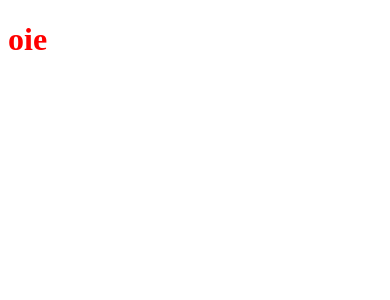
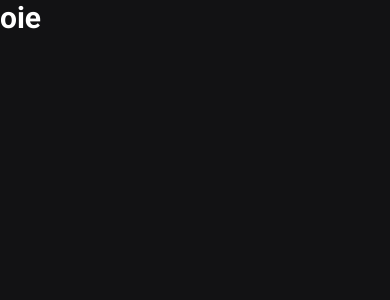
Before and after one commit to jeffersonbraster/blog-news, a Next.js app: page / in a window 390 px wide. Shown: the top 300 px of the page. Built offline with nearby package versions, Linux system fonts and the light colour scheme.

Commit message:
definindo estilos globais

```diff
--- a/src/pages/_app.tsx
+++ b/src/pages/_app.tsx
@@ -1,4 +1,6 @@
 import { AppProps } from "next/app";
+
+import "../styles/global.scss";
 
 function MyApp({ Component, pageProps }: AppProps) {
   return <Component {...pageProps} />;
--- a/src/pages/index.tsx
+++ b/src/pages/index.tsx
@@ -7,7 +7,7 @@
       <Head>
         <title>Inicio - news</title>
       </Head>
-      <h1 className={styles.title}>oie</h1>
+      <h1>oie</h1>
     </>
   );
 }
--- /dev/null
+++ b/src/styles/global.scss
@@ -0,0 +1,50 @@
+* {
+  margin: 0;
+  padding: 0;
+  box-sizing: border-box;
+}
+
+:root {
+  --white: #ffffff;
+
+  --gray-100: #e1e1e6;
+  --gray-300: #a8a8b3;
+  --gray-900: #121214;
+
+  --cyan-500: #61dafb;
+  --yellow-500: #eba417;
+}
+
+@media (max-width: 1080px) {
+  html {
+    font-size: 93.75%;
+  }
+}
+
+@media (max-width: 720) {
+  html {
+    font-size: 87.5%;
+  }
+}
+
+body {
+  background: var(--gray-900);
+  color: var(--white);
+}
+
+body,
+input,
+textarea,
+select,
+button {
+  font: 400 1rem "Roboto", sans-serif;
+}
+
+button {
+  cursor: pointer;
+}
+
+a {
+  color: inherit;
+  text-decoration: none;
+}
--- a/src/styles/home.module.scss
+++ /dev/null
@@ -1,3 +0,0 @@
-.title {
-  color: red;
-}
```
